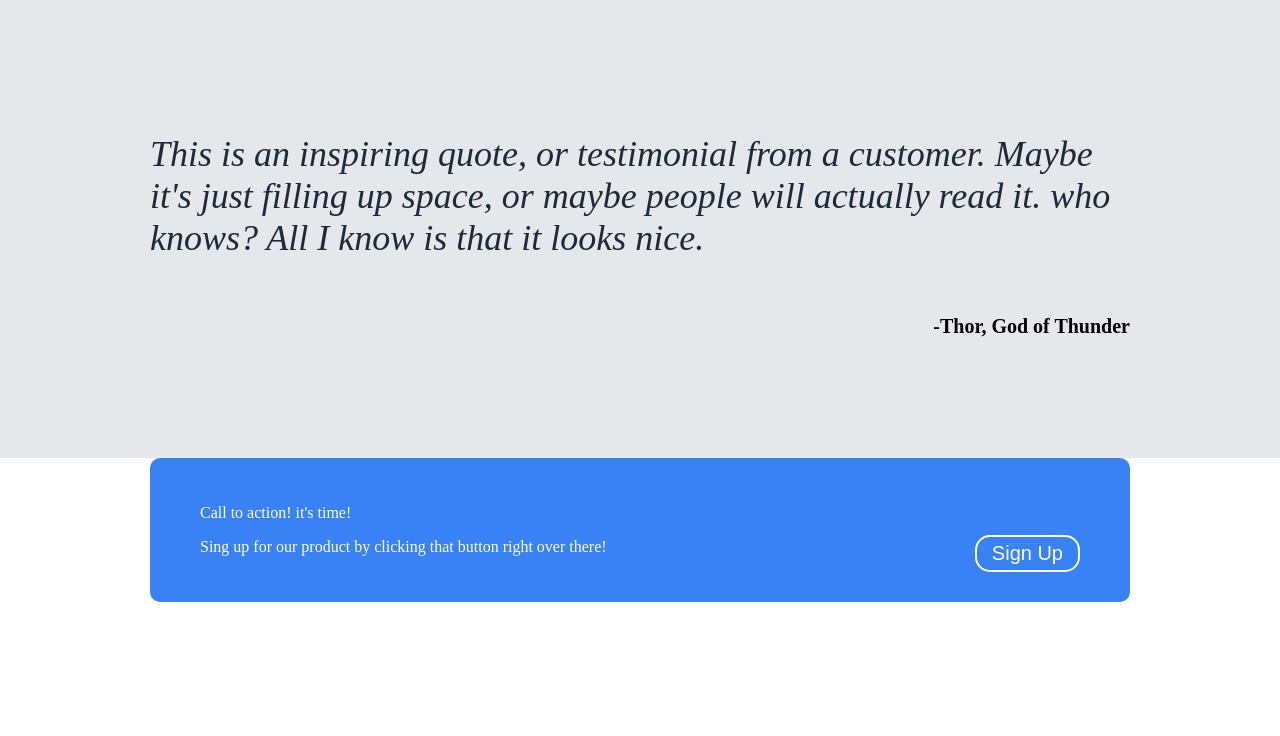
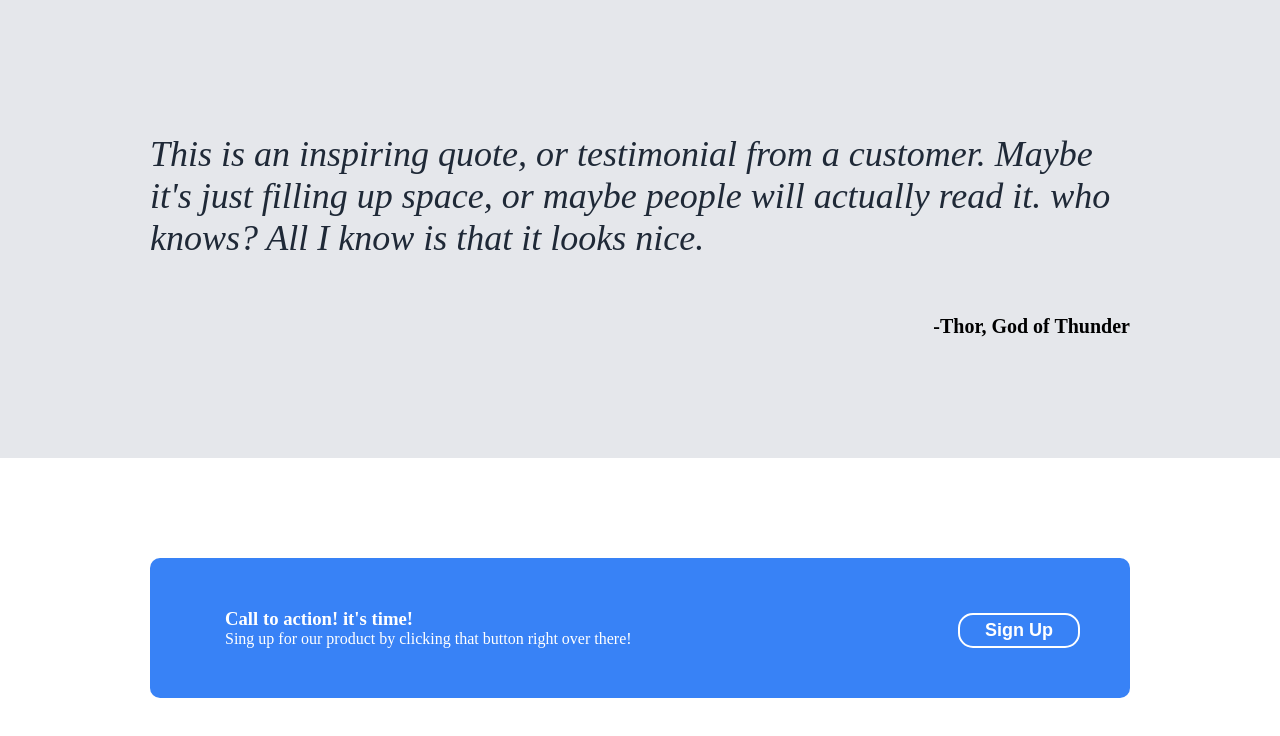
Before and after one commit to ahfercen/Landing-Page, a plain HTML site: page index.html in a window 1280 px wide. Shown: the part 860-1596 px from the top of the page. Before the commit the page ends 1462 px from the top, so only its background shows below. Drawn offline with Linux system fonts and the light colour scheme.

```diff
--- a/index.html
+++ b/index.html
@@ -73,11 +73,10 @@
     <div class="Call">
         <div class="container">
             <div class="text">
-
-                <p>Call to action! it's time!</p>
-
-                <p>Sing up for our product by clicking that
-                    button right over there!
+                <h3 id="CallText">Call to action!
+                    it's time!</h3>
+                <p id="CallText">Sing up for our product by
+                    clicking that button right over there!
                 </p>
             </div>
             <div class="button">
--- a/style.css
+++ b/style.css
@@ -133,13 +133,15 @@ body{
 .Call .container{
     flex: 1;
     border-radius: 10px;
-    padding: 30px 50px 30px 50px;
+    padding: 50px 50px 50px 50px;
+    margin: 100px 0px 100px 0px;
     background-color: #3882F6;
     display: flex;
     justify-content: space-between;
 }
 .Call .container .text{
     color: white;
+    margin: 0px 0px 0px 25px;
 }
 .Call .container .button{
     display: flex;
@@ -150,7 +152,10 @@ body{
     border: 2px solid white;
     border-radius: 15px;
     color: white;
-    font-weight: 500;
-    font-size: 20px;
-    padding: 5px 15px 5px 15px;
+    font-weight: 800;
+    font-size: 18px;
+    padding: 5px 25px 5px 25px;
 }
+#CallText{
+    margin: 0;
+}
```
